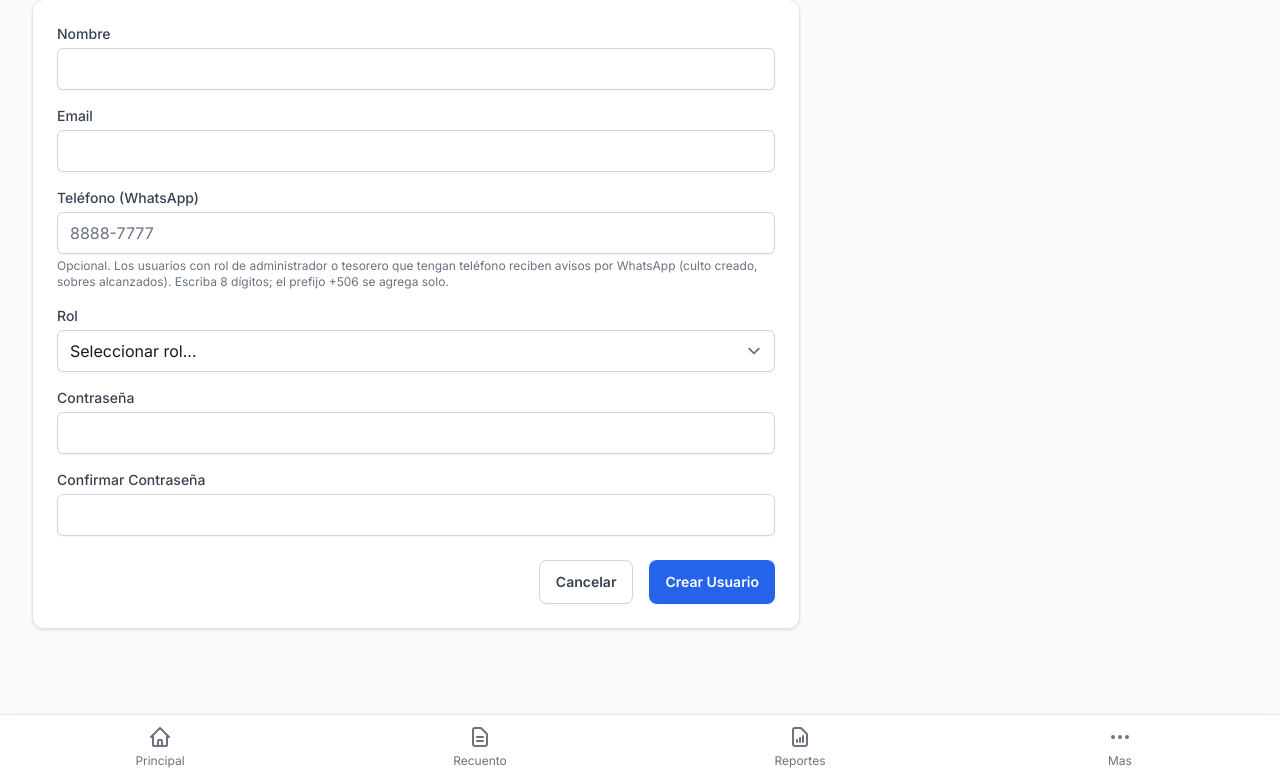
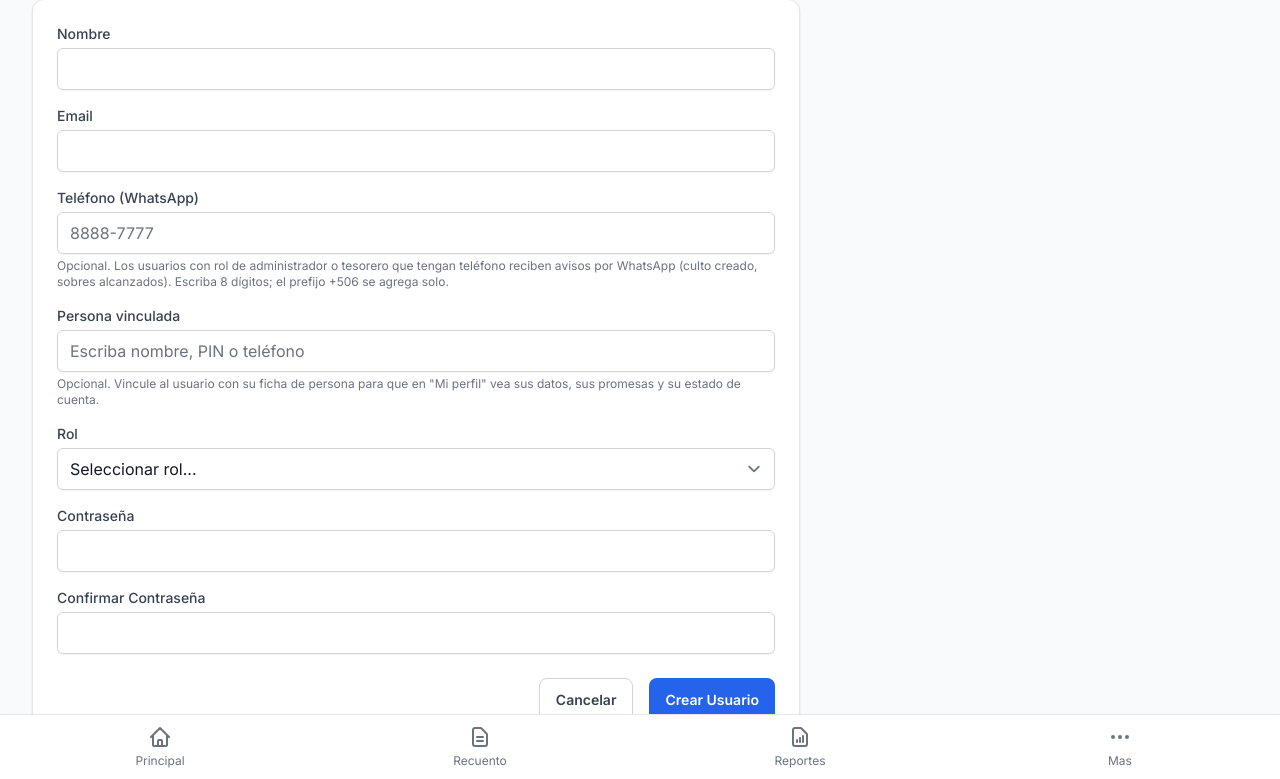
Before and after one commit to 1KATZUNO/IBBLA, a Laravel app: page /usuarios/create in a window 1280 px wide. Shown: the part 82-861 px from the top of the page. Run offline with Laravel 12, Linux system fonts and the light colour scheme; a user stored in the database is signed in; data comes from the database, SQL or seed files in the repository; tables that the repository leaves empty hold one stand-in row (values such as "Sample post"); style sheets or scripts are compiled from the project's sources.

Commit message:
QA-018 Usuarios: vincular el usuario con su persona y rol dinámico al crear el acceso desde Personas
Desde Usuarios se podía crear un "Miembro" sin persona, y en Mi perfil le salía "No se encontró
información de persona asociada". Crear y editar usuario tienen ahora "Persona vinculada" con un
buscador por nombre, PIN o teléfono (no un desplegable de 150): solo personas de la iglesia y sin otro
usuario; cambiar o quitar el vínculo suelta la persona anterior y queda en la auditoría. El usuario
que crea Personas (al registrar o en Editar) lleva el rol dinámico "miembro" como los de Usuarios; antes
quedaba con tenant_role_id nulo. El test de /usuarios/{id} se ajusta a la redirección de QE-020.

```diff
--- a/app/Http/Controllers/UserController.php
+++ b/app/Http/Controllers/UserController.php
@@ -2,8 +2,11 @@
 
 namespace App\Http\Controllers;
 
+use App\Models\AuditLog;
+use App\Models\Persona;
 use App\Models\User;
 use App\Services\WhatsApp\WhatsAppService;
+use Illuminate\Http\JsonResponse;
 use Illuminate\Http\Request;
 use Illuminate\Support\Facades\Hash;
 use Illuminate\Validation\Rule;
@@ -57,7 +60,11 @@ class UserController extends Controller
             'password' => 'required|string|min:8|confirmed',
             'rol' => 'required|in:admin,tesorero,asistente,servidor,miembro',
             'tenant_role_id' => $this->reglaRolDeLaIglesia(),
-        ]);
+            'persona_id' => $this->reglaPersona(null),
+        ], $this->mensajesPersona());
+
+        $personaId = $validated['persona_id'] ?? null;
+        unset($validated['persona_id']);
 
         $validated['password'] = Hash::make($validated['password']);
         $validated['tenant_id'] = $tenant?->id;
@@ -68,10 +75,11 @@ class UserController extends Controller
             $validated['tenant_role_id'] = $tenantRole?->id;
         }
 
-        User::create($validated);
+        $usuario = User::create($validated);
+        $persona = $this->vincularPersona($usuario, $personaId);
 
         return redirect()->route('usuarios.index')
-            ->with('success', 'Usuario creado exitosamente.');
+            ->with('success', 'Usuario creado exitosamente.'.($persona ? " Quedó vinculado con {$persona->nombre}." : ''));
     }
 
     /**
@@ -83,7 +91,9 @@ class UserController extends Controller
         $tenant = tenant();
         $roles = $tenant ? $tenant->roles()->orderBy('orden')->get() : collect();
 
-        return view('admin.usuarios.edit', compact('usuario', 'roles'));
+        $personaVinculada = Persona::where('user_id', $usuario->id)->first();
+
+        return view('admin.usuarios.edit', compact('usuario', 'roles', 'personaVinculada'));
     }
 
     /**
@@ -100,7 +110,11 @@ class UserController extends Controller
             'password' => 'nullable|string|min:8|confirmed',
             'rol' => 'required|in:admin,tesorero,asistente,servidor,miembro',
             'tenant_role_id' => $this->reglaRolDeLaIglesia(),
-        ]);
+            'persona_id' => $this->reglaPersona($usuario),
+        ], $this->mensajesPersona());
+
+        $personaId = $validated['persona_id'] ?? null;
+        unset($validated['persona_id']);
 
         if ($request->filled('password')) {
             $validated['password'] = Hash::make($validated['password']);
@@ -116,6 +130,7 @@ class UserController extends Controller
         }
 
         $usuario->update($validated);
+        $this->vincularPersona($usuario, $personaId);
 
         return redirect()->route('usuarios.index')
             ->with('success', 'Usuario actualizado exitosamente.');
@@ -133,6 +148,93 @@ class UserController extends Controller
         if ($usuario->isSuperAdmin() || ($deOtraIglesia && ! $actual->isSuperAdmin())) {
             abort(404);
         }
+    }
+
+    /**
+     * QA-018: buscador de personas para vincular con un usuario (nombre, PIN o teléfono). Devuelve hasta
+     * 10, de esta iglesia, y dice si ya tienen otro usuario (no se pueden elegir).
+     */
+    public function buscarPersonas(Request $request): JsonResponse
+    {
+        $texto = trim((string) $request->query('q', ''));
+        if (mb_strlen($texto) < 2) {
+            return response()->json([]);
+        }
+
+        $digitos = preg_replace('/\D+/', '', $texto);
+        $tenantId = auth()->user()->tenant_id ?? tenant()?->id;
+
+        $personas = Persona::query()
+            ->when($tenantId, fn ($q) => $q->where('tenant_id', $tenantId))
+            ->where(function ($q) use ($texto, $digitos) {
+                $q->where('nombre', 'like', '%'.$texto.'%')->orWhere('pin', $texto);
+                if (strlen($digitos) >= 4) {
+                    $q->orWhereRaw("REPLACE(REPLACE(telefono, '-', ''), ' ', '') like ?", ['%'.$digitos.'%']);
+                }
+            })
+            ->orderByDesc('activo')
+            ->orderBy('nombre')
+            ->limit(10)
+            ->get(['id', 'nombre', 'pin', 'telefono', 'activo', 'user_id']);
+
+        $ignorar = $request->integer('usuario') ?: null;
+
+        return response()->json($personas->map(fn (Persona $p) => [
+            'id' => $p->id,
+            'nombre' => $p->nombre,
+            'detalle' => collect([$p->pin ? 'PIN '.$p->pin : null, $p->telefono, $p->activo ? null : 'inactiva'])->filter()->join(' · '),
+            'ocupada' => $p->user_id !== null && (int) $p->user_id !== (int) $ignorar,
+        ])->values());
+    }
+
+    /** La persona elegida es de esta iglesia y no tiene otro usuario. */
+    private function reglaPersona(?User $usuario): array
+    {
+        $tenantId = auth()->user()->tenant_id ?? tenant()?->id;
+
+        return ['nullable', 'integer', Rule::exists('personas', 'id')->where(function ($q) use ($tenantId, $usuario) {
+            if ($tenantId) {
+                $q->where('tenant_id', $tenantId);
+            }
+            $q->where(fn ($libre) => $libre->whereNull('user_id')->when($usuario, fn ($w) => $w->orWhere('user_id', $usuario->id)));
+        })];
+    }
+
+    private function mensajesPersona(): array
+    {
+        return ['persona_id.exists' => 'Esa persona ya tiene otro usuario o no es de esta iglesia. Elija otra.'];
+    }
+
+    /**
+     * Deja al usuario vinculado con esa persona (o sin persona si es null): suelta la que tenía antes
+     * y queda en la auditoría. Así "Mi perfil" encuentra su ficha y su estado de cuenta.
+     */
+    private function vincularPersona(User $usuario, ?int $personaId): ?Persona
+    {
+        $anterior = Persona::where('user_id', $usuario->id)->first();
+        if ($anterior?->id === $personaId) {
+            return $anterior;
+        }
+
+        if ($anterior) {
+            $anterior->forceFill(['user_id' => null])->save();
+        }
+
+        $persona = $personaId ? Persona::find($personaId) : null;
+        if ($persona) {
+            $persona->forceFill(['user_id' => $usuario->id])->save();
+        }
+
+        AuditLog::registrar($persona ? 'Vincular usuario con persona' : 'Quitar persona del usuario', [
+            'usuario_id' => $usuario->id,
+            'usuario' => $usuario->name,
+            'persona_id' => $persona?->id,
+            'persona' => $persona?->nombre,
+            'persona_anterior_id' => $anterior?->id,
+            'persona_anterior' => $anterior?->nombre,
+        ]);
+
+        return $persona;
     }
 
     /** El rol dinamico elegido tiene que ser de esta iglesia. */
--- /dev/null
+++ b/resources/views/admin/usuarios/_persona.blade.php
@@ -0,0 +1,76 @@
+{{--
+    QA-018: persona vinculada con el usuario (para que "Mi perfil" muestre su ficha y su estado de cuenta).
+    Buscador por nombre, PIN o teléfono; no un desplegable con todas las personas.
+    Variables: $persona (Persona vinculada o null), $usuarioId (id del usuario que se edita, o null al crear).
+--}}
+@php
+    $inicial = old('persona_id') !== null
+        ? \App\Models\Persona::find((int) old('persona_id'))
+        : ($persona ?? null);
+@endphp
+<div class="mb-4"
+     x-data="{
+        q: '',
+        resultados: [],
+        buscando: false,
+        elegida: @js($inicial ? ['id' => $inicial->id, 'nombre' => $inicial->nombre] : null),
+        async buscar() {
+            if (this.q.trim().length < 2) { this.resultados = []; return; }
+            this.buscando = true;
+            try {
+                const url = new URL(@js(route('usuarios.buscar-personas')));
+                url.searchParams.set('q', this.q.trim());
+                @if($usuarioId) url.searchParams.set('usuario', @js($usuarioId)); @endif
+                const r = await fetch(url, { headers: { 'Accept': 'application/json' } });
+                this.resultados = r.ok ? await r.json() : [];
+            } finally {
+                this.buscando = false;
+            }
+        },
+        elegir(p) {
+            if (p.ocupada) return;
+            this.elegida = { id: p.id, nombre: p.nombre };
+            this.q = '';
+            this.resultados = [];
+        },
+     }">
+    <span class="block text-sm font-medium text-gray-700">Persona vinculada</span>
+    <input type="hidden" name="persona_id" :value="elegida ? elegida.id : ''">
+
+    <template x-if="elegida">
+        <div class="mt-1 flex flex-wrap items-center gap-3 rounded-md border border-gray-200 bg-gray-50 px-3 py-2">
+            <span class="text-sm text-gray-900" x-text="elegida.nombre"></span>
+            <button type="button" class="btn-ghost min-h-[44px]" @click="elegida = null">Quitar vínculo</button>
+        </div>
+    </template>
+
+    <template x-if="!elegida">
+        <div class="relative mt-1">
+            <label for="buscar-persona" class="sr-only">Buscar persona</label>
+            <input type="search" id="buscar-persona" x-model="q" @input.debounce.300ms="buscar()" autocomplete="off"
+                   placeholder="Escriba nombre, PIN o teléfono"
+                   class="block w-full rounded-md border-gray-300 shadow-sm focus:border-brand-500 focus:ring-brand-500">
+            <ul x-show="resultados.length" class="mt-1 divide-y divide-gray-100 rounded-md border border-gray-200 bg-white shadow">
+                <template x-for="p in resultados" :key="p.id">
+                    <li>
+                        <button type="button" class="flex min-h-[44px] w-full flex-col items-start px-3 py-2 text-left hover:bg-gray-50 disabled:cursor-not-allowed disabled:opacity-60"
+                                :disabled="p.ocupada" @click="elegir(p)">
+                            <span class="text-sm text-gray-900" x-text="p.nombre"></span>
+                            <span class="text-xs text-gray-500" x-text="p.ocupada ? (p.detalle ? p.detalle + ' · ' : '') + 'ya tiene otro usuario' : p.detalle"></span>
+                        </button>
+                    </li>
+                </template>
+            </ul>
+            <p x-show="!buscando && q.trim().length >= 2 && !resultados.length" class="mt-1 text-sm text-gray-500">
+                No hay personas con ese nombre, PIN o teléfono. Si todavía no está registrada, agréguela en Personas.
+            </p>
+        </div>
+    </template>
+
+    <p class="mt-1 text-xs text-gray-500">
+        Opcional. Vincule al usuario con su ficha de persona para que en "Mi perfil" vea sus datos, sus promesas y su estado de cuenta.
+    </p>
+    @error('persona_id')
+        <p class="mt-1 text-sm text-red-600">{{ $message }}</p>
+    @enderror
+</div>
--- a/resources/views/admin/usuarios/create.blade.php
+++ b/resources/views/admin/usuarios/create.blade.php
@@ -31,6 +31,7 @@
                         </div>
 
                         @include('admin.usuarios._telefono', ['telefono' => null])
+                        @include('admin.usuarios._persona', ['persona' => null, 'usuarioId' => null])
 
                         <!-- Rol -->
                         <div class="mb-4">
--- a/resources/views/admin/usuarios/edit.blade.php
+++ b/resources/views/admin/usuarios/edit.blade.php
@@ -32,6 +32,7 @@
                         </div>
 
                         @include('admin.usuarios._telefono', ['telefono' => $usuario->telefono])
+                        @include('admin.usuarios._persona', ['persona' => $personaVinculada, 'usuarioId' => $usuario->id])
 
                         <!-- Rol -->
                         <div class="mb-4">
--- a/routes/web.php
+++ b/routes/web.php
@@ -271,6 +271,8 @@ Route::middleware(['auth', 'role:admin', 'audit'])->group(function () {
 
     // Gestión de Usuarios
     // No hay pantalla de detalle: "show" lleva a la lista (antes 500 con QA-012 y 405 con QE-020)
+    // QA-018: buscador de personas para vincularlas con un usuario (va antes del resource por usuarios/{usuario})
+    Route::get('usuarios/buscar-personas', [App\Http\Controllers\UserController::class, 'buscarPersonas'])->name('usuarios.buscar-personas');
     Route::resource('usuarios', App\Http\Controllers\UserController::class);
 
     // Carga retroactiva de asistencias (import Excel)
```
Also changed, not shown: app/Http/Controllers/PersonaController.php (+13 -0 lines), tests/Feature/Personas/UsuarioPersonaVinculoTest.php (added, +145 -0 lines), tests/Feature/UsuariosSoloDeSuIglesiaTest.php (+2 -2 lines).
